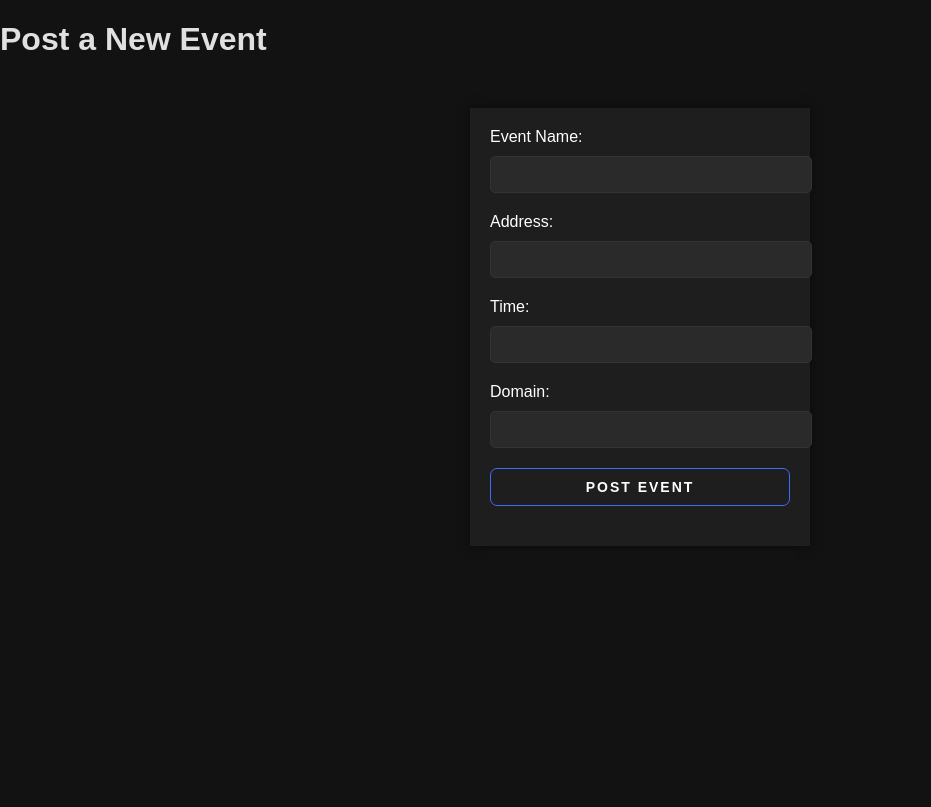
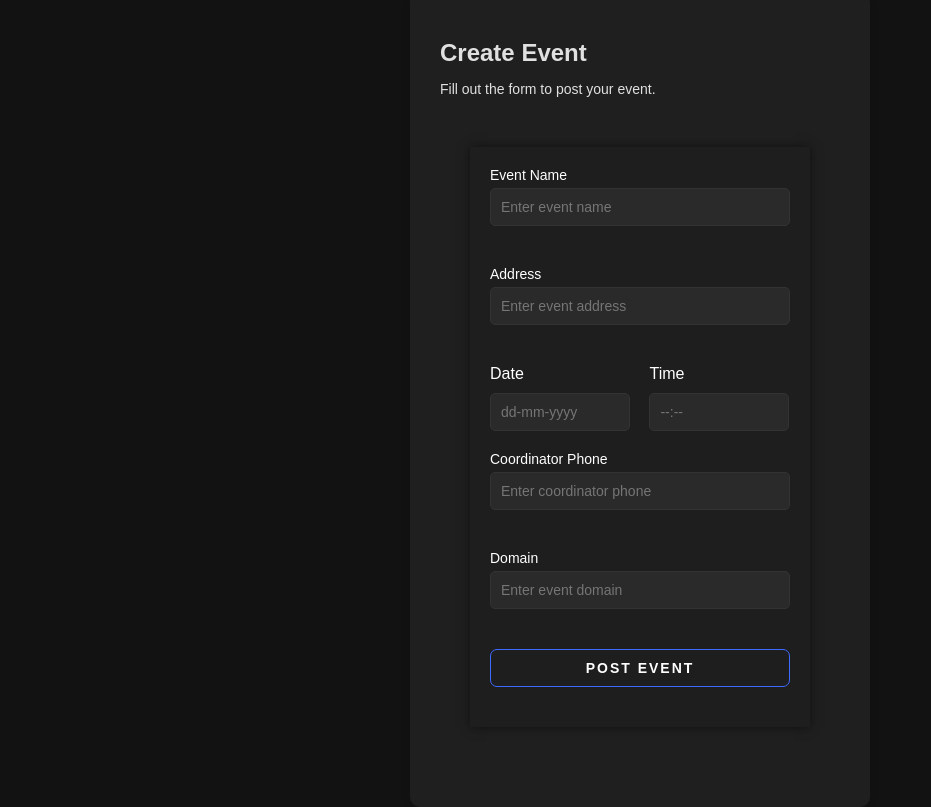
Before and after one commit to Tecpandas/Event-Nest, a Flask app: page /post_event in a window 1280 px wide. Shown: the whole page, without its empty margins (0-931 px from the left). Before the commit the page ends 506 px from the top, so only its background shows below. Run offline with Flask 3, Linux system fonts and the light colour scheme.

Commit message:
Frontend Modified wid db

```diff
--- a/app.py
+++ b/app.py
@@ -14,7 +14,9 @@ class Event(db.Model):
     id = db.Column(db.Integer, primary_key=True)
     name = db.Column(db.String(100), nullable=False)
     address = db.Column(db.String(200), nullable=False)
+    date = db.Column(db.String(10), nullable=False)
     time = db.Column(db.String(50), nullable=False)
+    phone = db.Column(db.String(20), nullable=False)
     domain = db.Column(db.String(100), nullable=False)
     registrations = db.relationship('Registration', backref='event', lazy=True)
 
@@ -38,9 +40,11 @@ def post_event():
     if request.method == 'POST':
         name = request.form['name']
         address = request.form['address']
+        date = request.form['date']
         time = request.form['time']
+        phone = request.form['phone']
         domain = request.form['domain']
-        new_event = Event(name=name, address=address, time=time, domain=domain)
+        new_event = Event(name=name, address=address, date=date, time=time, phone=phone, domain=domain)
         db.session.add(new_event)
         try:
             db.session.commit()
--- a/static/style.css
+++ b/static/style.css
@@ -272,22 +308,6 @@ button#send:hover {
 }
 
 .register-btn {
-    width: 100%;
-    padding: 10px;
-    background-color: #fff;
-    color: #121212;
-    border: none;
-    border-radius: 5px;
-    font-size: 16px;
-    cursor: pointer;
-}
-
-.register-btn:hover {
-    background-color: #f0f0f0;
-}
-
-/* Updated button styles */
-button {
     position: relative;
     padding: 10px 20px;
     border-radius: 7px;
@@ -300,26 +320,20 @@ button {
     color: #fff;
     overflow: hidden;
     box-shadow: 0 0 0 0 transparent;
-  -webkit-transition: all 0.2s ease-in;
-  -moz-transition: all 0.2s ease-in;
     transition: all 0.2s ease-in;
   }
 
-button:hover {
+  .register-btn:hover {
     background: rgb(61, 106, 255);
     box-shadow: 0 0 30px 5px rgba(0, 142, 236, 0.815);
-  -webkit-transition: all 0.2s ease-out;
-  -moz-transition: all 0.2s ease-out;
     transition: all 0.2s ease-out;
   }
 
-button:hover::before {
-  -webkit-animation: sh02 0.5s 0s linear;
-  -moz-animation: sh02 0.5s 0s linear;
+  .register-btn:hover::before {
     animation: sh02 0.5s 0s linear;
   }
 
-button::before {
+  .register-btn::before {
     content: '';
     display: block;
     width: 0px;
@@ -330,10 +344,6 @@ button::before {
     opacity: 0;
     background: #fff;
     box-shadow: 0 0 50px 30px #fff;
-  -webkit-transform: skewX(-20deg);
-  -moz-transform: skewX(-20deg);
-  -ms-transform: skewX(-20deg);
-  -o-transform: skewX(-20deg);
     transform: skewX(-20deg);
   }
 
@@ -353,27 +363,108 @@ button::before {
     }
   }
 
-button:active {
+  .register-btn:active {
     box-shadow: 0 0 0 0 transparent;
-  -webkit-transition: box-shadow 0.2s ease-in;
-  -moz-transition: box-shadow 0.2s ease-in;
     transition: box-shadow 0.2s ease-in;
   }
 
-/* Additional styles for header buttons */
-.top-left-button {
-    position: absolute;
-    top: 20px;
-    left: 20px;
+
+/* Updated button styles */
+button {
+  position: relative;
+  padding: 10px 20px;
+  border: none;
+  background: #333;
+  color: #fff;
+  font-size: 16px;
+  font-weight: 600;
+  text-transform: uppercase;
+  overflow: hidden;
+  transition: 0.5s;
+  z-index: 1;
 }
 
-.top-right-button {
-    position: absolute;
-    top: 20px;
-    right: 20px;
+button:hover {
+  background: #000;
+  cursor: pointer;
 }
 
-/* Ensure the header has relative positioning for absolute positioning of buttons */
-header {
-    position: relative;
+button span {
+  position: absolute;
+  display: block;
 }
+
+button span:nth-child(1) {
+  top: 0;
+  left: -100%;
+  width: 100%;
+  height: 3px;
+  background: linear-gradient(90deg, transparent, #ff0057);
+  animation: animate1 1s linear infinite;
+}
+
+@keyframes animate1 {
+  0% {
+    left: -100%;
+  }
+  50%,100% {
+    left: 100%;
+  }
+}
+
+button span:nth-child(2) {
+  top: -100%;
+  right: 0;
+  width: 3px;
+  height: 100%;
+  background: linear-gradient(180deg, transparent, #ff0057);
+  animation: animate2 1s linear infinite;
+  animation-delay: 0.25s;
+}
+
+@keyframes animate2 {
+  0% {
+    top: -100%;
+  }
+  50%,100% {
+    top: 100%;
+  }
+}
+
+button span:nth-child(3) {
+  bottom: 0;
+  right: -100%;
+  width: 100%;
+  height: 3px;
+  background: linear-gradient(270deg, transparent, #ff0057);
+  animation: animate3 1s linear infinite;
+  animation-delay: 0.5s;
+}
+
+@keyframes animate3 {
+  0% {
+    right: -100%;
+  }
+  50%,100% {
+    right: 100%;
+  }
+}
+
+button span:nth-child(4) {
+  bottom: -100%;
+  left: 0;
+  width: 3px;
+  height: 100%;
+  background: linear-gradient(360deg, transparent, #ff0057);
+  animation: animate4 1s linear infinite;
+  animation-delay: 0.75s;
+}
+
+@keyframes animate4 {
+  0% {
+    bottom: -100%;
+  }
+  50%,100% {
+    bottom: 100%;
+  }
+}
--- a/templates/index.html
+++ b/templates/index.html
@@ -24,6 +24,7 @@
                 <p><strong>Address:</strong> {{ event.address }}</p>
                 <p><strong>Time:</strong> {{ event.time }}</p>
                 <p><strong>Domain:</strong> {{ event.domain }}</p>
+                <p><strong>Date:</strong> {{ event.date }}</p>
                 <a href="{{ url_for('register', event_id=event.id) }}" class="btn">Register</a>
                 <a href="{{ url_for('event_detail', event_id=event.id) }}" class="btn">Go to Event</a>
             </div>
--- a/templates/post_event.html
+++ b/templates/post_event.html
@@ -7,17 +7,38 @@
     <link rel="stylesheet" href="{{ url_for('static', filename='style.css') }}">
 </head>
 <body>
-    <h1>Post a New Event</h1>
-    <form method="POST">
-        <label for="name">Event Name:</label>
-        <input type="text" id="name" name="name" required>
-        <label for="address">Address:</label>
-        <input type="text" id="address" name="address" required>
-        <label for="time">Time:</label>
-        <input type="text" id="time" name="time" required>
-        <label for="domain">Domain:</label>
-        <input type="text" id="domain" name="domain" required>
-        <button type="submit">Post Event</button>
-    </form>
+    <div class="container">
+        <div class="form-container">
+            <h1>Create Event</h1>
+            <p>Fill out the form to post your event.</p>
+            <form method="POST">
+                <div class="form-group">
+                    <label for="name">Event Name</label>
+                    <input type="text" id="name" name="name" placeholder="Enter event name" required>
+                </div>
+                <div class="form-group">
+                    <label for="address">Address</label>
+                    <input type="text" id="address" name="address" placeholder="Enter event address" required>
+                </div>
+                <div class="form-group-inline">
+                    <label for="date">Date</label>
+                    <input type="text" id="date" name="date" placeholder="dd-mm-yyyy" required>
+                </div>
+                <div class="form-group-inline">
+                    <label for="time">Time</label>
+                    <input type="text" id="time" name="time" placeholder="--:--" required>
+                </div>
+                <div class="form-group">
+                    <label for="phone">Coordinator Phone</label>
+                    <input type="text" id="phone" name="phone" placeholder="Enter coordinator phone" required>
+                </div>
+                <div class="form-group">
+                    <label for="domain">Domain</label>
+                    <input type="text" id="domain" name="domain" placeholder="Enter event domain" required>
+                </div>
+                <button type="submit" class="register-btn">Post Event</button>
+            </form>
+        </div>
+    </div>
 </body>
 </html>
```
Also changed, not shown: other parts of static/style.css (+48 -12 lines). Lines whose indentation alone changed are shown as unchanged.
